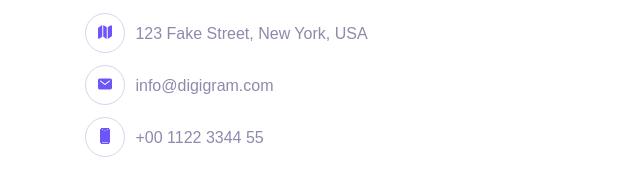
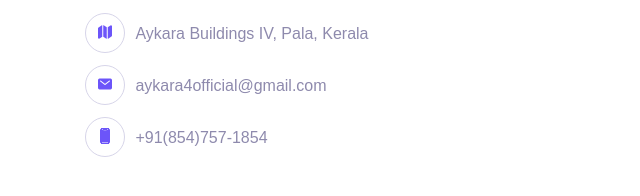
Before and after one commit to aykarageorge/Aykara4, a plain HTML site: page contact.html in a window 1280 px wide. Shown: the part 792-988 px from the top of the page, 0-640 px from the left. Drawn offline with Linux system fonts and the light colour scheme; some packages are replaced by stand-ins of ours; files whose address does not match are found by name.

Commit message:
Update contact.html

```diff
--- a/contact.html
+++ b/contact.html
@@ -90,15 +90,15 @@
             <ul class="contact-list">
               <li>
                 <div class="icon"><span class="mai-map"></span></div>
-                <div class="content">123 Fake Street, New York, USA</div>
+                <div class="content">Aykara Buildings IV, Pala, Kerala</div>
               </li>
               <li>
                 <div class="icon"><span class="mai-mail"></span></div>
-                <div class="content"><a href="#">info@digigram.com</a></div>
+                <div class="content"><a href="#">aykara4official@gmail.com</a></div>
               </li>
               <li>
                 <div class="icon"><span class="mai-phone-portrait"></span></div>
-                <div class="content"><a href="#">+00 1122 3344 55</a></div>
+                <div class="content"><a href="#">+91(854)757-1854</a></div>
               </li>
             </ul>
           </div>
```
